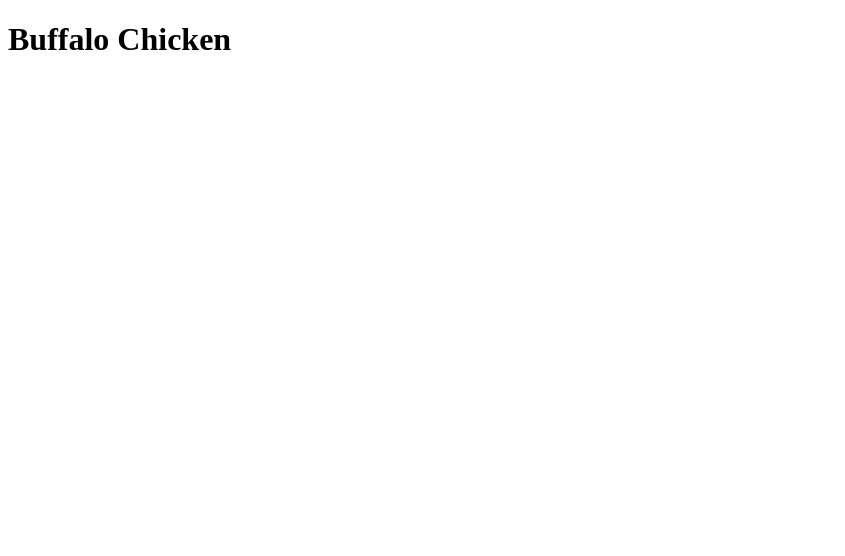
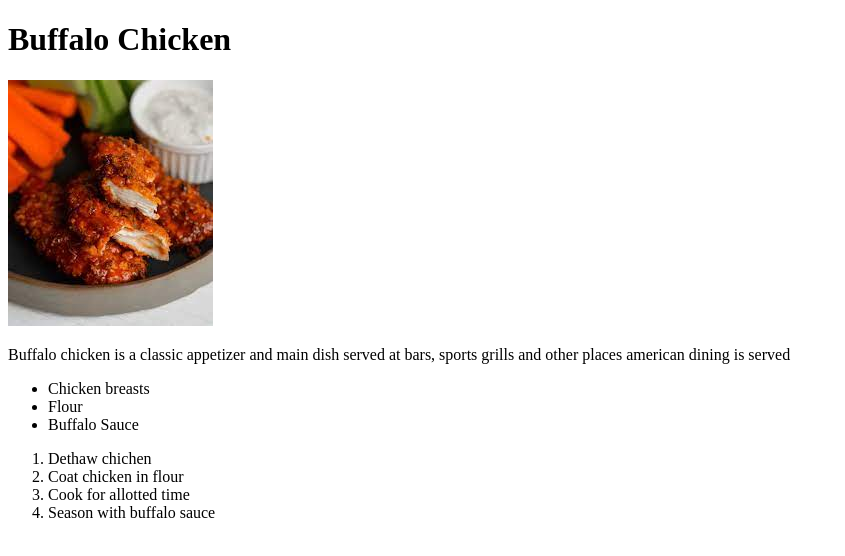
Before and after one commit to WillCBurroughs/odinrecipes, a plain HTML site: page recipes/buffalo-chicken.html in a window 1280 px wide. Shown: the whole page, without its empty margins (0-845 px from the left). Drawn offline with Linux system fonts and the light colour scheme.

Commit message:
Added buffalo chicken page  Allows for following as template

```diff
--- a/recipes/buffalo-chicken.html
+++ b/recipes/buffalo-chicken.html
@@ -7,5 +7,23 @@
 </head>
 <body>
     <h1>Buffalo Chicken</h1>
+
+    <img src="../images/buffalo-chicken.jpg">
+
+    <p> Buffalo chicken is a classic appetizer and main dish served at bars, sports grills and other places american dining is served</p>
+
+    <ul>
+        <li>Chicken breasts</li>
+        <li>Flour</li>
+        <li>Buffalo Sauce</li>
+    </ul>
+
+    <ol>
+        <li>Dethaw chichen</li>
+        <li>Coat chicken in flour</li>
+        <li>Cook for allotted time</li>
+        <li>Season with buffalo sauce</li>
+    </ol>
+
 </body>
 </html>
```
Also changed, not shown: images/buffalo-chicken.jpg (added), images/flounder.jpg (added), images/steak.jpg (added).
